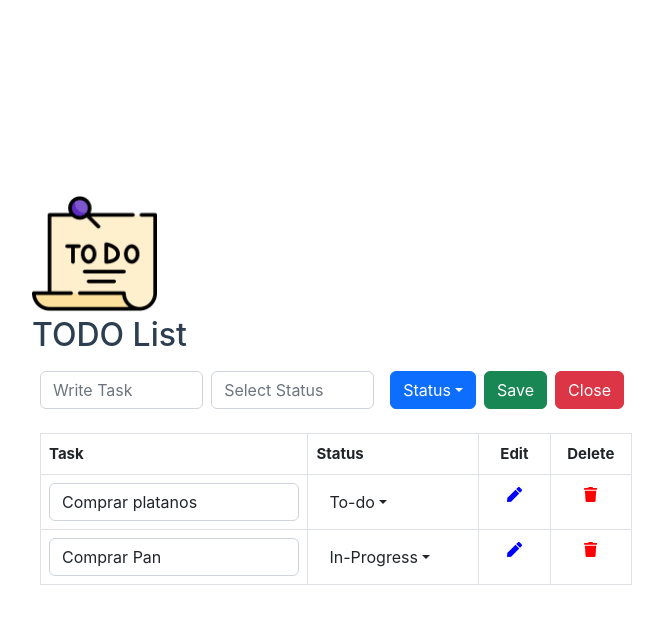
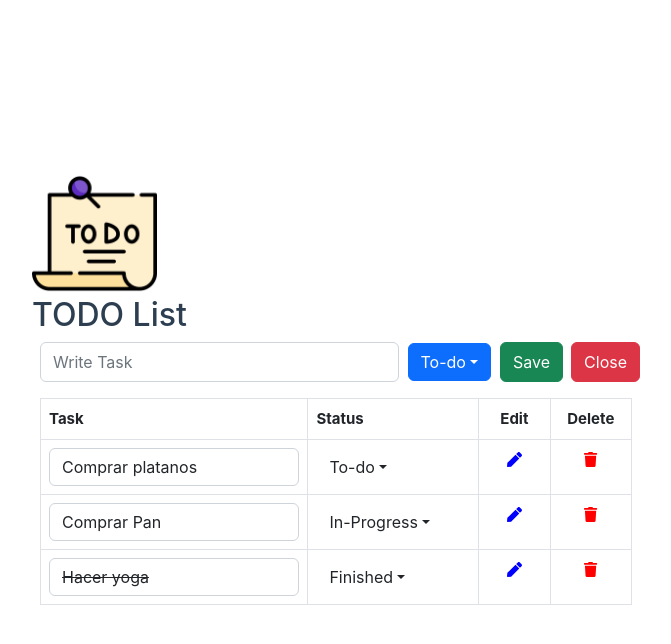
Before and after one commit to OscarGarciaWeb/TODO-List-app, a Vue app: page / in a window 1280 px wide. Both pictures are taken after a click on the button "Add Task". Shown: the top 644 px of the page, without its empty margins (0-671 px from the left). Built offline with nearby package versions, Linux system fonts and the light colour scheme; the HTML template or start-up script is replaced by a standard one.

Commit message:
Change Edit event open create form

```diff
--- a/src/components/TodoApp.vue
+++ b/src/components/TodoApp.vue
@@ -1,25 +1,28 @@
 <template>
   <h2>TODO List</h2>
-
+  <!-- START New tas section -->
   <div v-if="!dialog" class="d-flex p-2">
     <button @click="dialog = true" class="btn btn-primary">Add Task</button>
   </div>
-
-  <div v-if="dialog" class="d-flex p-2">
-    <input v-model="task" type="text" placeholder="Write Task" class="form-control mr-2">
-    <input v-model="stat" type="text" placeholder="Select Status" class="form-control mx-2" readonly>
+  <!-- END New tas section -->
+  <!-- START Create Task -->
+  <div v-if="dialog" class="d-flex">
+    <input v-model="task" type="text" placeholder="Write Task" class="form-control mx-2">
+    <td>
       <div class="dropdown">
-      <button class="btn btn-primary mx-2 dropdown-toggle" @click="show = true">Status</button>
+        <button class="btn btn-primary dropdown-toggle ml-2" @click="show = true">{{ stat }}</button>
         <ul class="dropdown-menu" :class="{ show: show }">
           <li><a class="dropdown-item" @click="stat = 'To-do', show = false">To-do</a></li>
           <li><a class="dropdown-item" @click="stat = 'In-Progress', show = false">In-progress</a></li>
           <li><a class="dropdown-item" @click="stat = 'Finished', show = false">Finished</a></li>
         </ul>
       </div>
-    <button @click="submitTask" class="btn btn-success">Save</button>
-    <button @click="dialog = false" class="btn btn-danger mx-2">Close</button>
+    </td>
+    <button @click="submitTask" class="btn btn-success mx-2">Save</button>
+    <button @click="closeMenu" class="btn btn-danger ml-1">Close</button>
   </div>
-
+  <!-- END Create Task -->
+  <!-- START Table with Status, Delete and Update -->
   <div class="d-flex p-2 mt-2">
     <table class="table table-bordered">
       <thead>
@@ -67,20 +70,20 @@
       </tbody>
     </table>
   </div>
-
+  <!-- START Table with Status, Delete and Update -->
 </template>
 <script lang="ts">
+
   export default{
     data(){
       return {
-        task:'',
-        stat:'',
-        taskname:'',
         menu: -1,
         value: '',
+        task:'',
+        stat: 'To-do',
+        editItem: null,
+        show: false,
         dialog: false,
-        show: false,
-        editItem: null,
         tasks:
         [
           {
@@ -91,23 +94,14 @@
           name: 'Comprar Pan',
           status: 'In-Progress'
           },
+          {
+          name: 'Hacer yoga',
+          status: 'Finished'
+          },
         ]
       }
     },
     methods: {
-      changeStatus(index: any, value: string){
-        if (value === 'todo') {
-          this.tasks[index].status = 'To-do';
-          this.menu = -1;
-        } else if (value === 'inprogress') {
-          this.tasks[index].status = 'In-Progress';
-          this.menu = -1;
-        }
-        else{
-          this.tasks[index].status = 'Finished';
-          this.menu = -1;
-        }
-      },
       openMenu(index: any) {
         if (index === this.menu) {
           this.menu = -1;
@@ -115,6 +109,14 @@
         else{
           this.menu = index;
         }
+      },
+      closeMenu(){
+        this.dialog = false;
+        this.clearData();
+      },
+      clearData(){
+        this.task = '';
+        this.stat = 'To-do';
       },
       submitTask(){
         if (this.task.length === 0) return;
@@ -129,17 +131,31 @@
           this.tasks[this.editItem].name = this.task;
           this.editItem = null;
         }
-        this.task = '';
-        this.stat = '';
+        this.dialog = false;
+        this.clearData();
+      },
+      editTask(index: any) {
+        this.dialog = true;
+        this.task = this.tasks[index].name;
+        this.stat = this.tasks[index].status;
+        this.editItem = index;
       },
       deleteTask(index: any) {
         this.tasks.splice(index,1);
       },
-      editTask(index: any) {
-        this.taskname = this.tasks[index].name;
-        this.task = this.tasks[index].name;
-        this.editItem = index;
-      },
+      changeStatus(index: any, value: string){
+        if (value === 'todo') {
+          this.tasks[index].status = 'To-do';
+          this.menu = -1;
+        } else if (value === 'inprogress') {
+          this.tasks[index].status = 'In-Progress';
+          this.menu = -1;
+        }
+        else{
+          this.tasks[index].status = 'Finished';
+          this.menu = -1;
+        }
+      }
     }
   }
 </script>
```
Lines whose indentation alone changed are shown as unchanged.
